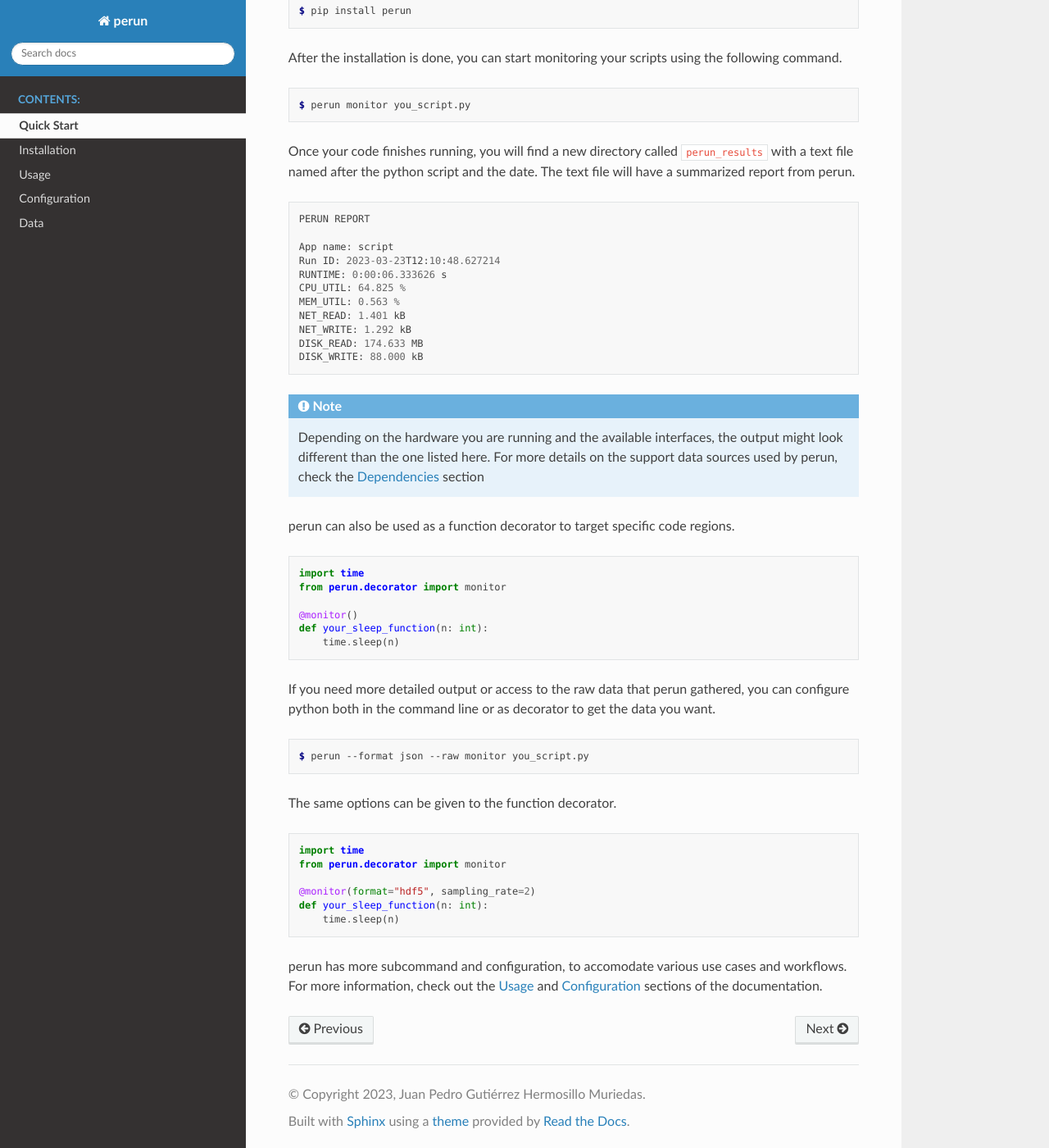
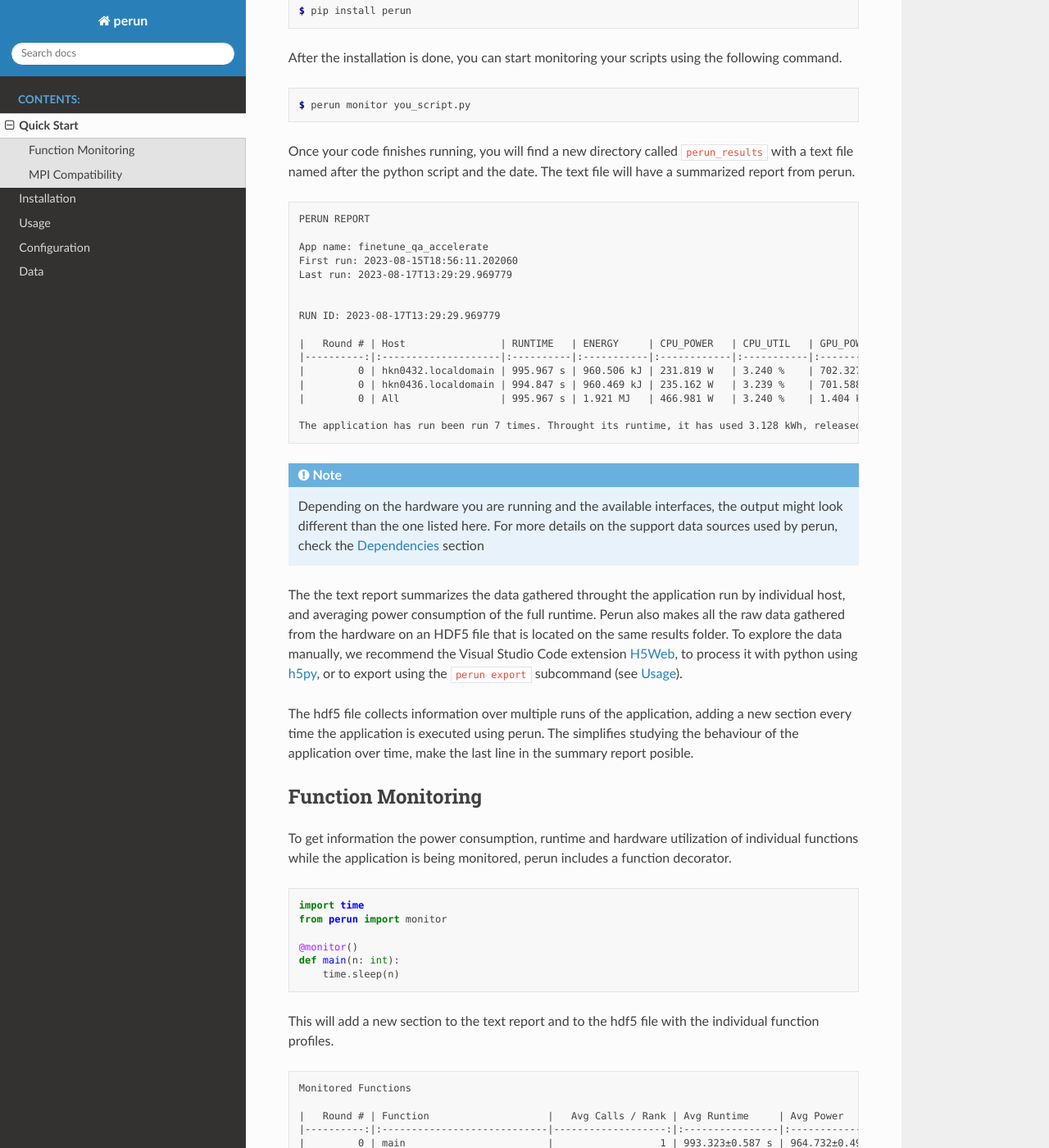
Before and after one commit to Helmholtz-AI-Energy/perun, a Sphinx documentation site: the page built from docs/quickstart.rst, in a window 1280 px wide and 1400 px high, scrolled down 216 px. Shown: the whole window at 82% size. Built offline with Sphinx 7.4.7 and the Read the Docs theme 2.0.0, drawn with Linux system fonts in a browser that asks for light colours; some of the changed text lies outside the part shown.

Commit message:
wip:update docs

```diff
--- a/docs/quickstart.rst
+++ b/docs/quickstart.rst
@@ -21,49 +21,66 @@
 
     PERUN REPORT
 
-    App name: script
-    Run ID: 2023-03-23T12:10:48.627214
-    RUNTIME: 0:00:06.333626 s
-    CPU_UTIL: 64.825 %
-    MEM_UTIL: 0.563 %
-    NET_READ: 1.401 kB
-    NET_WRITE: 1.292 kB
-    DISK_READ: 174.633 MB
-    DISK_WRITE: 88.000 kB
+    App name: finetune_qa_accelerate
+    First run: 2023-08-15T18:56:11.202060
+    Last run: 2023-08-17T13:29:29.969779
+
+
+    RUN ID: 2023-08-17T13:29:29.969779
+
+    |   Round # | Host                | RUNTIME   | ENERGY     | CPU_POWER   | CPU_UTIL   | GPU_POWER   | GPU_MEM    | DRAM_POWER   | MEM_UTIL   |
+    |----------:|:--------------------|:----------|:-----------|:------------|:-----------|:------------|:-----------|:-------------|:-----------|
+    |         0 | hkn0432.localdomain | 995.967 s | 960.506 kJ | 231.819 W   | 3.240 %    | 702.327 W   | 55.258 GB  | 29.315 W     | 0.062 %    |
+    |         0 | hkn0436.localdomain | 994.847 s | 960.469 kJ | 235.162 W   | 3.239 %    | 701.588 W   | 56.934 GB  | 27.830 W     | 0.061 %    |
+    |         0 | All                 | 995.967 s | 1.921 MJ   | 466.981 W   | 3.240 %    | 1.404 kW    | 112.192 GB | 57.145 W     | 0.061 %    |
+
+    The application has run been run 7 times. Throught its runtime, it has used 3.128 kWh, released a total of 1.307 kgCO2e into the atmosphere, and you paid 1.02 € in electricity for it.
+
 
 .. note::
 
     Depending on the hardware you are running and the available interfaces, the output might look different than the one listed here. For more details on the support data sources used by perun, check the :ref:`dependencies` section
 
 
-perun can also be used as a function decorator to target specific code regions.
+The the text report summarizes the data gathered throught the application run by individual host, and averaging power consumption of the full runtime. Perun also makes all the raw data gathered from the hardware on an HDF5 file that is located on the same results folder. To explore the data manually, we recommend the Visual Studio Code extension `H5Web <https://marketplace.visualstudio.com/items?itemName=h5web.vscode-h5web>`_, to process it with python using `h5py <https://www.h5py.org/>`_, or to export using the :code:`perun export` subcommand (see :ref:`usage`).
+
+The hdf5 file collects information over multiple runs of the application, adding a new section every time the application is executed using perun. The simplifies studying the behaviour of the application over time, make the last line in the summary report posible.
+
+Function Monitoring
+-------------------
+
+To get information the power consumption, runtime and hardware utilization of individual functions while the application is being monitored, perun includes a function decorator.
 
 .. code-block:: python
 
     import time
-    from perun.decorator import monitor
+    from perun import monitor
 
     @monitor()
-    def your_sleep_function(n: int):
+    def main(n: int):
         time.sleep(n)
 
 
-If you need more detailed output or access to the raw data that perun gathered, you can configure python both in the command line or as decorator to get the data you want.
+This will add a new section to the text report and to the hdf5 file with the individual function profiles.
 
+.. code-block::
+
+    Monitored Functions
+
+    |   Round # | Function                    |   Avg Calls / Rank | Avg Runtime     | Avg Power        | Avg CPU Util   | Avg GPU Mem Util   |
+    |----------:|:----------------------------|-------------------:|:----------------|:-----------------|:---------------|:-------------------|
+    |         0 | main                        |                  1 | 993.323±0.587 s | 964.732±0.499 W  | 3.244±0.003 %  | 35.091±0.526 %     |
+    |         0 | prepare_train_features      |                 88 | 0.383±0.048 s   | 262.305±19.251 W | 4.541±0.320 %  | 3.937±0.013 %      |
+    |         0 | prepare_validation_features |                 11 | 0.372±0.079 s   | 272.161±19.404 W | 4.524±0.225 %  | 4.490±0.907 %      |
+
+
+MPI Compatibility
+-----------------
+
+Perun is capable of handling applications that make use of MPI using the `mpi4py <https://mpi4py.readthedocs.io/en/stable/>`_ library without any need to reconfigure or modify the existing code.
 
 .. code-block:: console
 
-    $ perun --format json --raw monitor you_script.py
+    mpirun -n 4 perun monitor mpi_app.py
 
-The same options can be given to the function decorator.
-
-.. code-block:: python
-
-    import time
-    from perun.decorator import monitor
-
-    @monitor(format="hdf5", sampling_rate=2)
-    def your_sleep_function(n: int):
-        time.sleep(n)
-
-perun has more subcommand and configuration, to accomodate various use cases and workflows. For more information, check out the :ref:`usage` and :ref:`configuration` sections of the documentation.
+Perun has multiple subcommands and configuration options to accomodate various use cases and workflows. For more information, check out the :ref:`usage` and :ref:`configuration` sections of the documentation, or use the help flag :code:`-h` in the command line.
--- a/pyproject.toml
+++ b/pyproject.toml
@@ -41,7 +41,7 @@
 optional = true
 
 [tool.poetry.group.docs.dependencies]
-sphinx = "*"
+sphinx = "<7.0"
 sphinx-rtd-theme = "*"
 sphinx-autoapi = "*"
 
```
Also changed, not shown: README.md (+36 -190 lines), 1 other file.
